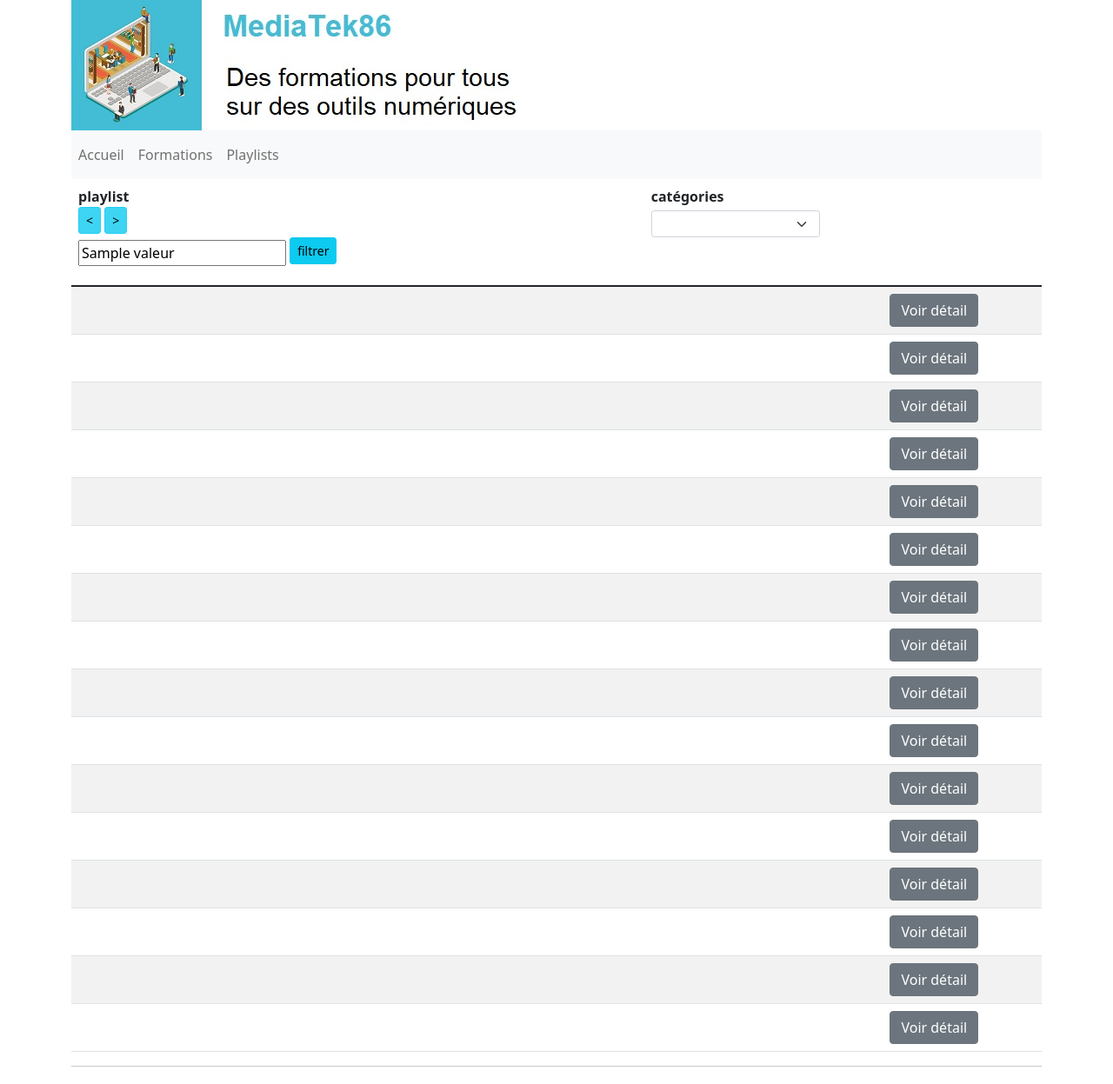
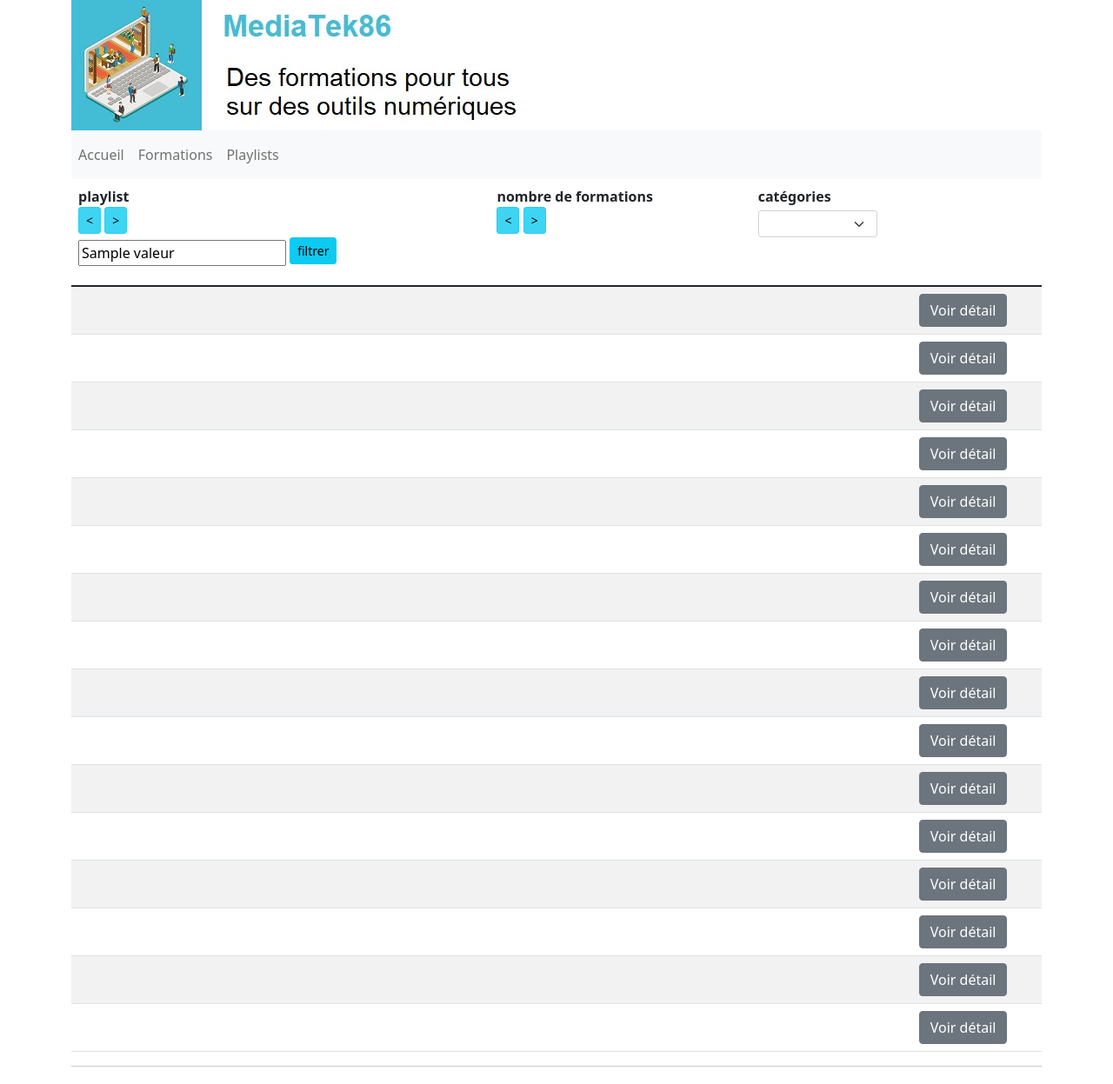
Before and after one commit to mkarl-13/mediatekformation, a Symfony app: template templates/pages/playlists.html.twig in a window 1280 px wide. Shown: the top 1247 px of the page at 87% size. Run offline with Twig, Linux system fonts and the light colour scheme; the template is opened without the code that fills it: most values are stand-ins (such as "Sample title", 1, 10 or a date in 2020); lists and menus that the app fills with data are empty; some libraries are stand-ins or nearby versions.

Commit message:
Tâche 2 : ajouter une fonctionnalité

```diff
--- a/src/Controller/PlaylistsController.php
+++ b/src/Controller/PlaylistsController.php
@@ -65,6 +65,9 @@ class PlaylistsController extends AbstractController {
             case "name":
                 $playlists = $this->playlistRepository->findAllOrderByName($ordre);
                 break;
+            case "formations":
+                $playlists = $this->playlistRepository->findAllOrderByFormationsCount($ordre);
+                break;
             default:
                 # Ne rien faire si le champ est inconnu
                 break;
--- a/templates/pages/accueil.html.twig
+++ b/templates/pages/accueil.html.twig
@@ -26,7 +26,7 @@
                                 {% if formation.picture %}
                                     <a href="{{ path('formations.showone', {id:formation.id}) }}">
                                     <img src="{{ formation.picture }}"
-                                         class="card-img-top" style="width:100%;height:auto;" alt="{% formation.title %}">
+                                         class="card-img-top" style="width:100%;height:auto;" alt="{{ formation.title }}">
                                     </a>
                                 {% endif %}
                             </div>
--- a/templates/pages/formations.html.twig
+++ b/templates/pages/formations.html.twig
@@ -1,4 +1,4 @@
-{% extends "basefront.html.twig" %}
+    {% extends "basefront.html.twig" %}
 {% block body %}
     <table class="table table-striped" description="Liste des formations">
         <thead>
@@ -77,7 +77,7 @@
                     <td class="text-center">
                         {% if formation.miniature %}
                             <a href="{{ path('formations.showone', {id:formation.id}) }}">
-                                <img src="{{ formation.miniature }}" alt="Miniature de {% formation.title %}">
+                                <img src="{{ formation.miniature }}" alt="Miniature de {{  formation.title }}">
                             </a>
                         {% endif %}
                     </td>
--- a/templates/pages/playlists.html.twig
+++ b/templates/pages/playlists.html.twig
@@ -15,6 +15,11 @@
                             <button type="submit" class="btn btn-info mb-2 btn-sm">filtrer</button>
                         </div>
                     </form>
+                </th>
+                <th class="text-left align-top" scope="col">
+                    nombre de formations<br />
+                    <a href="{{ path('playlists.sort', {champ:'formations', ordre:'ASC'}) }}" class="btn btn-info btn-sm active" role="button" aria-pressed="true"><</a>
+                    <a href="{{ path('playlists.sort', {champ:'formations', ordre:'DESC'}) }}" class="btn btn-info btn-sm active" role="button" aria-pressed="true">></a>
                 </th>
                 <th class="text-left align-top" scope="col">
                     catégories
@@ -47,6 +52,11 @@
                                 {{ playlists[k].name }}
                             </h5>
                         </td>
+                        <td>
+                            <h5 class="text-info">
+                                {{ playlists[k].formations.count() }}
+                            </h5>
+                        </td>
                         <td class="text-left">
                             {% set categories = playlists[k].categoriesplaylist %}
                             {% if categories|length > 0  %}
```
Also changed, not shown: src/Repository/PlaylistRepository.php (+16 -0 lines), templates/pages/playlist.html.twig (+5 -2 lines).
